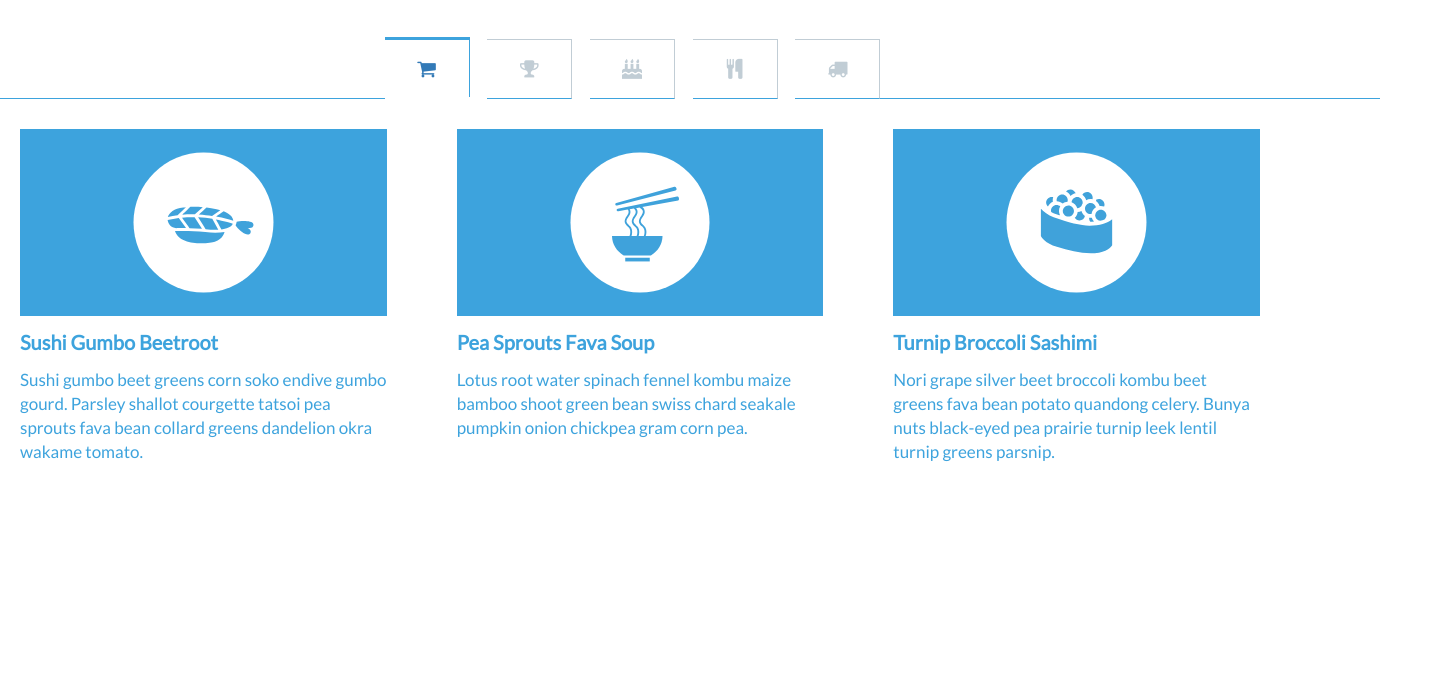
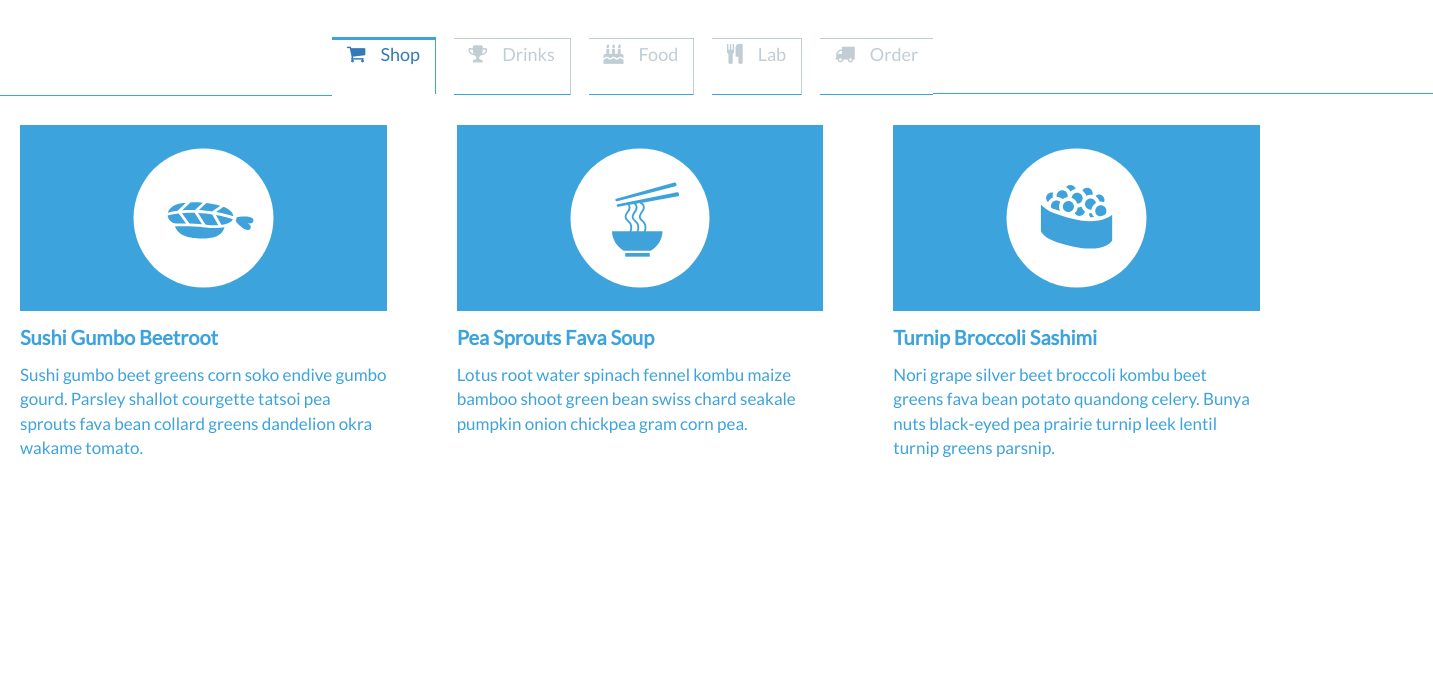
Before and after one commit to dalevfenton/tiy-2.1.2-exercise, a plain HTML site: page sushi.html in a window 1280 px wide. Shown: the part 104-800 px from the top of the page, 1433 px wide, since content can reach past the window. Drawn offline with Linux system fonts and the light colour scheme.

Commit message:
doing more menu styling

```diff
--- a/js/sushi.js
+++ b/js/sushi.js
@@ -6,7 +6,7 @@ console.log(tabs);
 
 function changeTab(){
   console.log(this);
-  tab = this.querySelector('.icon');
+  tab = this.querySelector('.control');
   active = document.querySelector('.icon-active');
   active.classList.remove('icon-active');
   active.classList.add('icon-hidden');
--- a/scss/sushi.scss
+++ b/scss/sushi.scss
@@ -85,9 +85,20 @@ ul{
     display: inline-block;
     float: none;
     margin-right: 15px;
-
   }
-
+  @media (min-width: $screen-sm-min) {
+    width: auto;
+    padding: 0 15px 25px 15px;
+    .icon{
+      display: inline;
+    }
+    .icon-label{
+      display: inline;
+      text-align: left;
+      margin-left: 15px;
+      font-size: 18px;
+    }
+  }
 }
 
 
@@ -221,21 +232,53 @@ $hover-info-dim: 14px;
   padding-top: 15px;
   width: 100%;
   height: 60px;
+}
+.control{
   border-top: 1px solid $border-grey;
+  border-right: 1px solid $border-grey;
   border-bottom: 1px solid $primary-color;
 }
-.icon-hidden{
-  color: $border-grey;
+.control-tab{
+  a:first-of-type{
+    li{
+      border-left: none;
+    }
+  }
+  a:not(:first-of-type), a:not(:last-of-type){
+    li{
+      .icon-active{
+        border-left: 1px solid $primary-color;
+      }
+      .icon-hidden{
+
+      }
+    }
+  }
+  a:last-of-type{
+    li{
+      border-right: none;
+    }
+  }
+
 }
-.icon-hidden:not(:last-child){
-  border-right: 1px solid $border-grey;
-}
-.icon-active{
+.control.icon-active{
   border-top: 3px solid $primary-color;
-  border-left: none;
   border-right: 1px solid $primary-color;
   border-bottom: none;
 }
+.control.icon-hidden{
+  padding-top: 1px;
+  color: $border-grey;
+}
+// .icon-hidden:not(:last-child){
+//   border-right: 1px solid $border-grey;
+// }
+// .icon-active{
+//   border-top: 3px solid $primary-color;
+//   border-left: none;
+//   border-right: 1px solid $primary-color;
+//   border-bottom: none;
+// }
 #nav-shop::before{
   content: '\f07a';
 }
--- a/sushi.html
+++ b/sushi.html
@@ -28,11 +28,12 @@
     </div>
     <div class="row control-tab">
       <ul>
-        <a href="#" class="tab-link"><li id="left-bar" class="control"><span id="nav-shop" class="icon shop icon-active"></span><span class="icon-label">shop</span></li></a>
-        <a href="#" class="tab-link"><li class="control"><span id="nav-drink" class="icon drink icon-hidden"></span><span class="icon-label">drinks</span></li></a>
-        <a href="#" class="tab-link"><li class="control"><span id="nav-food" class="icon food icon-hidden"></span><span class="icon-label">food</span></li></a>
-        <a href="#" class="tab-link"><li class="control"><span id="nav-lab" class="icon lab icon-hidden"></span><span class="icon-label">lab</span></li></a>
-        <a href="#" class="tab-link"><li id="right-bar" class="control"><span id="nav-order" class="icon order icon-hidden"></span><span class="icon-label">order</span></li></a>
+        <!-- test test -->
+        <a href="#" class="tab-link"><li id="left-bar" class="control icon-active"><span id="nav-shop" class="icon shop"></span><span class="icon-label">shop</span></li></a>
+        <a href="#" class="tab-link"><li class="control icon-hidden"><span id="nav-drink" class="icon drink"></span><span class="icon-label">drinks</span></li></a>
+        <a href="#" class="tab-link"><li class="control icon-hidden"><span id="nav-food" class="icon food"></span><span class="icon-label">food</span></li></a>
+        <a href="#" class="tab-link"><li class="control icon-hidden"><span id="nav-lab" class="icon lab"></span><span class="icon-label">lab</span></li></a>
+        <a href="#" class="tab-link"><li id="right-bar" class="control icon-hidden"><span id="nav-order" class="icon order"></span><span class="icon-label">order</span></li></a>
       </ul>
     </div>
     <div id="shop" class="row tab-row tab-active">
```
Also changed, not shown: css/sushi.css, 1 other file.
